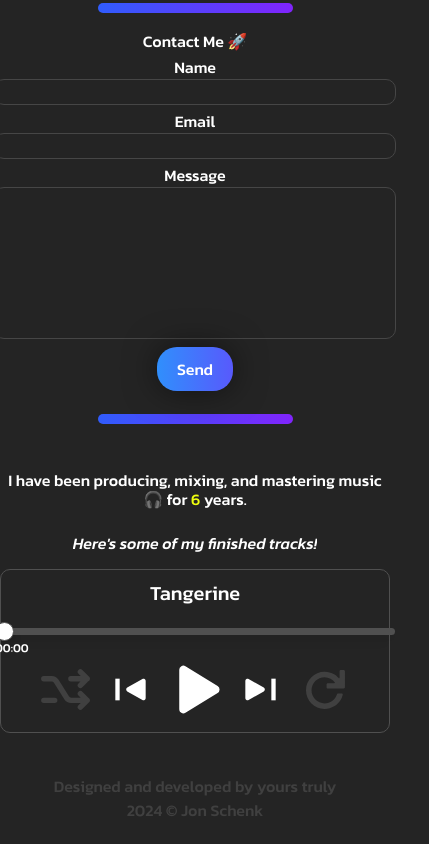
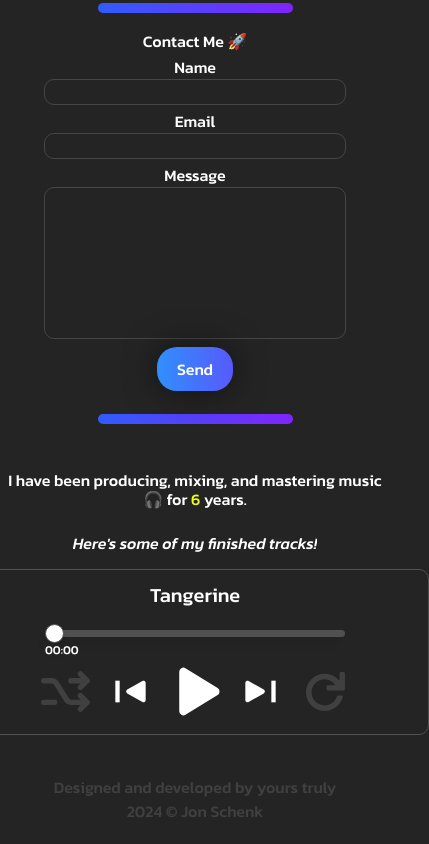
Before and after one commit to jonschenk/portfolio-jon, a React (Vite) app: page / in a window 390 px wide. Shown: the part 3608-4452 px from the top of the page, 429 px wide, since content can reach past the window. Built offline with nearby package versions, Linux system fonts and the light colour scheme; no server answers.

Commit message:
update responsiveness

```diff
--- a/src/components/AudioPlayer/AudioPlayer.css
+++ b/src/components/AudioPlayer/AudioPlayer.css
@@ -66,7 +66,11 @@
 @media (max-width: 960px) {
     .ctrl-container {
         margin-top:2%;
-        margin-left: 0%;
-        margin-right: 0%;
+        margin-left: -10%;
+        margin-right: -10%;
+    }
+
+    .slider {
+        width: 300px;
     }
 }
--- a/src/components/Contact/Contact.css
+++ b/src/components/Contact/Contact.css
@@ -59,6 +59,6 @@
         margin-bottom: 5%;
     }
     #contact-me #input-name,#contact-me  #input-email,#contact-me #input-message {
-        width: 400px;
+        width: 300px;
     }
 }
```
